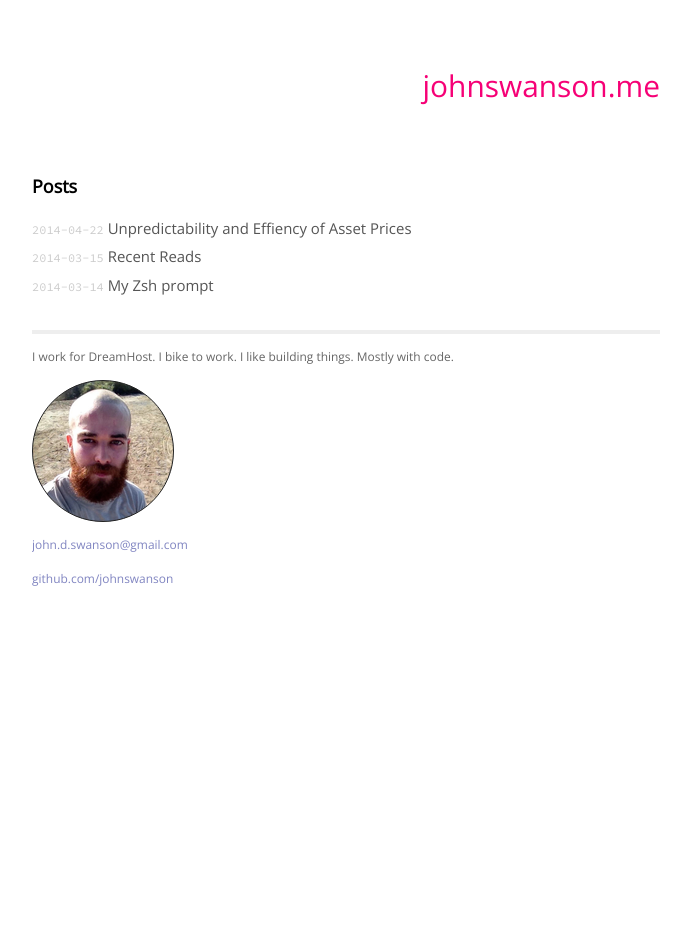
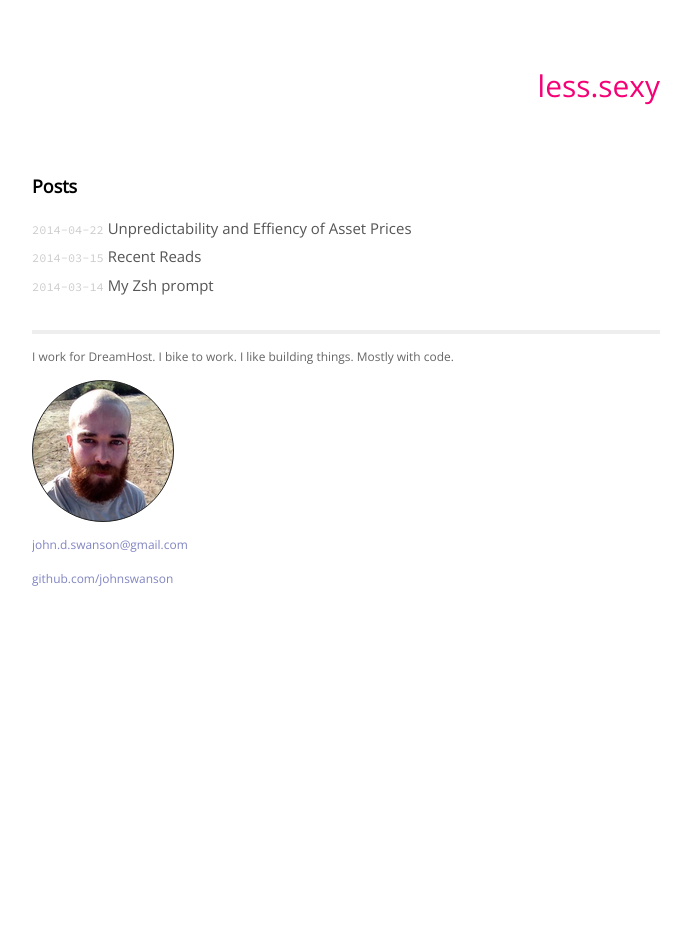
Before and after one commit to johnswanson/johnswanson.me, a Jekyll site: the page built from index.html, in a window 1280 px wide. Shown: the whole page, without its empty margins (294-985 px from the left). Built offline with Jekyll 4.4.1, drawn with Linux system fonts in a browser that asks for light colours; Markdown is read by kramdown in place of the engine named in the settings.

Commit message:
switch some stuff around

```diff
--- a/_config.yml
+++ b/_config.yml
@@ -1,4 +1,4 @@
-name: johnswanson.me
+name: less.sexy
 markdown: redcarpet
 pygments: true
 exclude: ["DEPLOY"]
--- a/_layouts/default.html
+++ b/_layouts/default.html
@@ -4,7 +4,6 @@
     <script src="/js/track.js"></script>
       <script>
   window.onload = function() {
-    // yes, I know that PhantomJS will get around this. :)
     var e = document.getElementById("email");
     var hex = "6a6f686e2e642e7377616e736f6e40676d61696c2e636f6d";
     var hex_alpha = "0123456789abcdef";
--- a/index.html
+++ b/index.html
@@ -1,6 +1,6 @@
 ---
 layout: default
-title: johnswanson.me
+title: less.sexy
 ---
 
 <div id="home">
```
Also changed, not shown: 1 other file.
